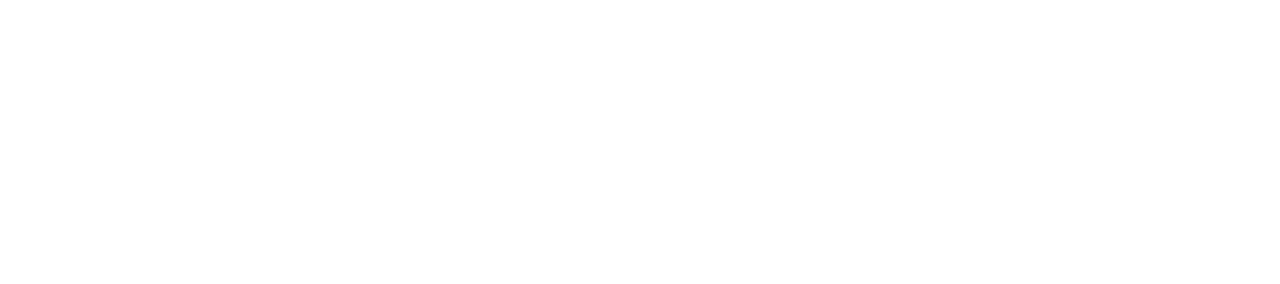
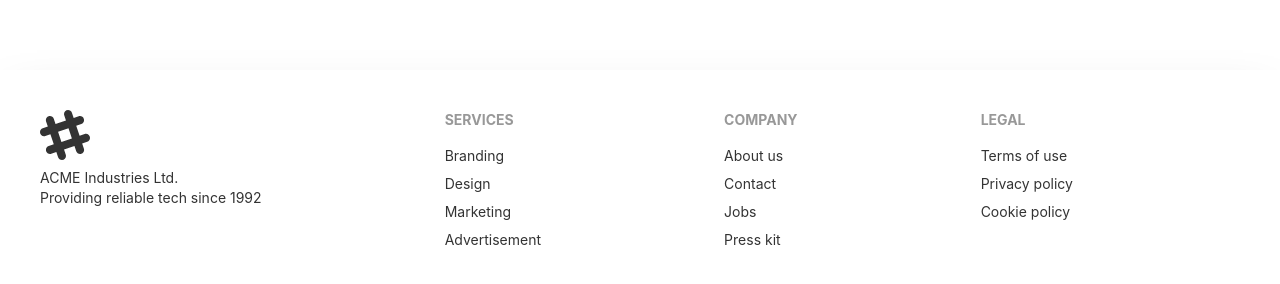
Before and after one commit to Azmain951/Cars_and_Parts_Client, a React (Create React App) app: page / in a window 1280 px wide. Shown: the part 1430-1714 px from the top of the page. Before the commit the page ends 1388 px from the top, so only its background shows below. Built offline with nearby package versions, Linux system fonts and the light colour scheme; no server answers.

Commit message:
dashboard options updated for user and admin

```diff
--- a/src/hooks/useToken.js
+++ b/src/hooks/useToken.js
@@ -1,12 +1,9 @@
 import React, { useEffect, useState } from 'react';
 
 const useToken = user => {
-    console.log(user)
     const [token, setToken] = useState('');
     useEffect(() => {
         const email = user?.user?.email;
-        const name = user?.user?.displayName;
-        console.log(email, name)
         const currentUser = {
             email
         };
--- a/src/pages/Dashboard/AddProduct.js
+++ b/src/pages/Dashboard/AddProduct.js
@@ -20,11 +20,11 @@
             img
         }
 
-        console.log(newProduct);
         fetch(`https://obscure-wave-68553.herokuapp.com/products`, {
             method: 'POST',
             headers: {
-                'content-type': 'application/json'
+                'content-type': 'application/json',
+                'authorization': `Bearer ${localStorage.getItem('token')}`
             },
             body: JSON.stringify(newProduct)
         })
--- a/src/pages/Dashboard/AddReview.js
+++ b/src/pages/Dashboard/AddReview.js
@@ -17,7 +17,6 @@
             comment
         }
 
-        console.log(review);
         fetch(`https://obscure-wave-68553.herokuapp.com/review`, {
             method: 'POST',
             headers: {
--- a/src/pages/Dashboard/Dashboard.js
+++ b/src/pages/Dashboard/Dashboard.js
@@ -18,7 +18,7 @@
                 <label for="dashboard-sidebar" class="drawer-overlay"></label>
                 <ul class="menu p-4 overflow-y-auto w-60  text-base-content">
                     {admin ?
-                        <></> :
+                        '' :
                         <>
                             <li><Link to='/dashboard'>My Orders</Link></li>
                             <li><Link to='/dashboard/add-review'>Add a Reviews</Link></li>
--- a/src/pages/Dashboard/ManageProduct.js
+++ b/src/pages/Dashboard/ManageProduct.js
@@ -1,7 +1,19 @@
 import React from 'react';
 
 const ManageProduct = ({ index, product }) => {
-    const { name, img, price, stock } = product;
+    const { _id, name, img, price, stock } = product;
+    const handleDelete = () => {
+        fetch(`http://localhost:5000/products/${_id}`, {
+            method: 'DELETE',
+            headers: {
+                'authorization': `Bearer ${localStorage.getItem('token')}`
+            }
+        })
+            .then(res => res.json())
+            .then(data => {
+                console.log(data)
+            })
+    }
     return (
         <tr>
             <th>{index + 1}</th>
@@ -16,7 +28,7 @@
             <td>{stock}</td>
             <td>{price}</td>
             <td>
-                <button className='btn btn-xs btn-error'>Remove</button>
+                <button onClick={handleDelete} className='btn btn-xs btn-error'>Remove</button>
             </td>
         </tr>
     );
--- a/src/pages/Dashboard/MyOrder.js
+++ b/src/pages/Dashboard/MyOrder.js
@@ -1,7 +1,6 @@
 import React from 'react';
 
 const MyOrder = ({ order, index }) => {
-    console.log(order)
     const { product, quantity, price } = order
     return (
         <tr class="hover">
--- a/src/pages/Home/Home.js
+++ b/src/pages/Home/Home.js
@@ -1,4 +1,5 @@
 import React from 'react';
+import Footer from '../Shared/Footer';
 import Banner from './Banner';
 import Products from './Products';
 import Reviews from './Reviews';
@@ -11,6 +12,7 @@
             <Products></Products>
             <Summary></Summary>
             <Reviews></Reviews>
+            <Footer></Footer>
         </div>
     );
 };
--- a/src/pages/Home/Reviews.js
+++ b/src/pages/Home/Reviews.js
@@ -7,7 +7,7 @@
         fetch('https://obscure-wave-68553.herokuapp.com/review').then(res => res.json()).then(data => setReviews(data))
     }, [reviews])
     return (
-        <div>
+        <div className='mb-28'>
             <h2 className='text-center text-4xl text-primary'>Customer Reviews</h2>
             <div className="divider px-10"></div>
             <div className='grid grid-cols-1 md:grid-cols-2 lg:grid-cols-3 gap-10 px-10'>
--- a/src/pages/Login/Login.js
+++ b/src/pages/Login/Login.js
@@ -38,7 +38,6 @@
     }
 
     const onSubmit = data => {
-        console.log(data)
         signInWithEmailAndPassword(data.email, data.password);
     };
     return (
--- a/src/pages/Shared/Footer.js
+++ b/src/pages/Shared/Footer.js
@@ -2,9 +2,32 @@
 
 const Footer = () => {
     return (
-        <div>
-
-        </div>
+        <footer class="footer p-10 shadow-2xl text-base-content">
+            <div>
+                <svg width="50" height="50" viewBox="0 0 24 24" xmlns="http://www.w3.org/2000/svg" fill-rule="evenodd" clip-rule="evenodd" class="fill-current"><path d="M22.672 15.226l-2.432.811.841 2.515c.33 1.019-.209 2.127-1.23 2.456-1.15.325-2.148-.321-2.463-1.226l-.84-2.518-5.013 1.677.84 2.517c.391 1.203-.434 2.542-1.831 2.542-.88 0-1.601-.564-1.86-1.314l-.842-2.516-2.431.809c-1.135.328-2.145-.317-2.463-1.229-.329-1.018.211-2.127 1.231-2.456l2.432-.809-1.621-4.823-2.432.808c-1.355.384-2.558-.59-2.558-1.839 0-.817.509-1.582 1.327-1.846l2.433-.809-.842-2.515c-.33-1.02.211-2.129 1.232-2.458 1.02-.329 2.13.209 2.461 1.229l.842 2.515 5.011-1.677-.839-2.517c-.403-1.238.484-2.553 1.843-2.553.819 0 1.585.509 1.85 1.326l.841 2.517 2.431-.81c1.02-.33 2.131.211 2.461 1.229.332 1.018-.21 2.126-1.23 2.456l-2.433.809 1.622 4.823 2.433-.809c1.242-.401 2.557.484 2.557 1.838 0 .819-.51 1.583-1.328 1.847m-8.992-6.428l-5.01 1.675 1.619 4.828 5.011-1.674-1.62-4.829z"></path></svg>
+                <p>ACME Industries Ltd.<br />Providing reliable tech since 1992</p>
+            </div>
+            <div>
+                <span class="footer-title">Services</span>
+                <a class="link link-hover">Branding</a>
+                <a class="link link-hover">Design</a>
+                <a class="link link-hover">Marketing</a>
+                <a class="link link-hover">Advertisement</a>
+            </div>
+            <div>
+                <span class="footer-title">Company</span>
+                <a class="link link-hover">About us</a>
+                <a class="link link-hover">Contact</a>
+                <a class="link link-hover">Jobs</a>
+                <a class="link link-hover">Press kit</a>
+            </div>
+            <div>
+                <span class="footer-title">Legal</span>
+                <a class="link link-hover">Terms of use</a>
+                <a class="link link-hover">Privacy policy</a>
+                <a class="link link-hover">Cookie policy</a>
+            </div>
+        </footer>
     );
 };
 
--- a/src/pages/Shared/Navbar.js
+++ b/src/pages/Shared/Navbar.js
@@ -13,7 +13,6 @@
     const logout = () => {
         signOut(auth);
     }
-    console.log(user);
     return (
         <nav className="navbar bg-base-100">
             <div className="navbar-start">
```
